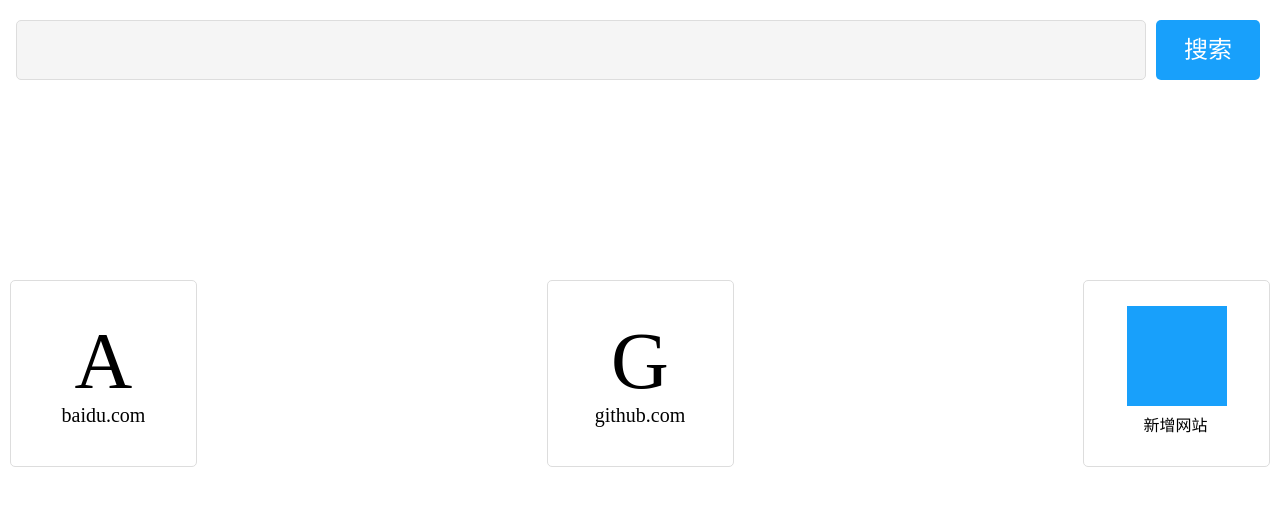
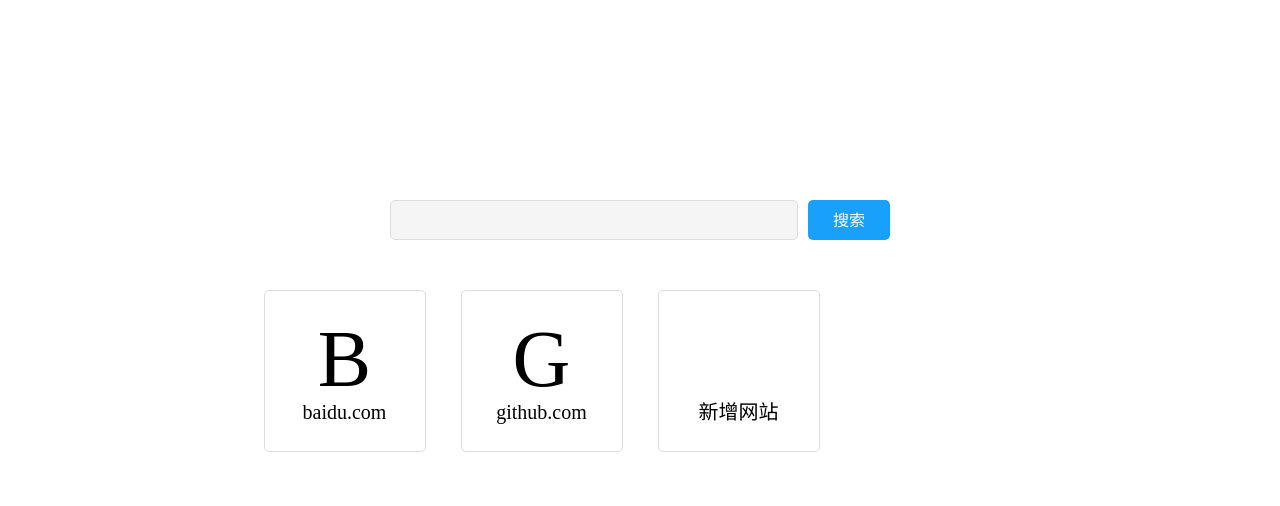
Before and after one commit to Brucezhiyu/daohang-1, a plain HTML site: page src/index.html in a window 1280 px wide. Drawn offline with nearby package versions, Linux system fonts and the light colour scheme.

Commit message:
second commit

```diff
--- a/dist/index.2cdaf7bc.css
+++ b/dist/index.2cdaf7bc.css
@@ -13,17 +13,37 @@ ul,
 ol {
   list-style: none;
 }
+a {
+  color: inherit;
+  text-decoration: none;
+}
+img {
+  max-width: 100%;
+}
 .globalHeader {
+  margin: 10px;
+}
+@media (min-width: 500px) {
+  .globalHeader {
+    margin-top: 200px;
+  }
 }
 .searchForm {
   margin: 20px 20px 16px 16px;
   display: flex;
   justify-content: space-between;
 }
+@media (min-width: 500px) {
+  .searchForm {
+    max-width: 500px;
+    margin-left: auto;
+    margin-right: auto;
+  }
+}
 .searchForm > input {
   width: 100%;
   margin-right: 10px;
-  height: 60px;
+  height: 40px;
   padding: 0 10px;
   border: 1px solid #ddd;
   background: rgba(221, 221, 221, 0.3);
@@ -31,47 +51,64 @@ ol {
 }
 .searchForm > button {
   white-space: nowrap;
-  padding: 0 28px;
+  padding: 0 25px;
   background: #18a0fb;
   border: none;
   border-radius: 5px;
   font-family: Roboto;
   font-style: normal;
   font-weight: normal;
-  font-size: 24px;
+  font-size: 16px;
   line-height: 21px;
   text-align: center;
   color: #ffffff;
 }
 .globalMain {
+  max-width: 753px;
+  margin-left: auto;
+  margin-right: auto;
 }
 .siteList {
   display: flex;
   flex-wrap: wrap;
+  margin: 50px 0px 20px 20px;
+  margin-right: 20px;
   justify-content: space-between;
-  margin: 200px 0px 10px 10px;
-  margin-right: 10px;
+}
+@media (min-width: 500px) {
+  .siteList {
+    margin-left: 0;
+    margin-right: -35px;
+    justify-content: flex-start;
+  }
 }
 .siteList > li {
   border: 1px solid #ddd;
   margin-bottom: 18px;
   border-radius: 5px;
 }
+@media (min-width: 500px) {
+  .siteList > li {
+    margin-right: 35px;
+  }
+}
 .siteList .site {
-  width: 185px;
-  height: 185px;
+  width: 160px;
+  height: 160px;
   display: flex;
   justify-content: center;
   align-items: center;
   flex-direction: column;
+  position: relative;
 }
 .siteList .site > .logo {
-  width: 42px;
+  width: 75px;
   height: 75px;
   font-size: 80px;
   display: flex;
   justify-content: center;
   align-items: center;
+  text-transform: uppercase;
 }
 .siteList .site > .link {
   width: 39px;
@@ -82,21 +119,37 @@ ol {
   justify-content: center;
   align-items: center;
 }
-.globalMain .addButton {
-  width: 185px;
-  height: 185px;
+.siteList .site > .close {
+  position: absolute;
+  top: 5px;
+  right: 5px;
+  display: none;
+}
+.siteList .site:hover > .close {
+  display: block;
+}
+.siteList .addButton {
+  width: 160px;
+  height: 160px;
   display: flex;
   justify-content: center;
   align-items: center;
   flex-direction: column;
 }
-.globalMain .addButton .icon {
-  width: 100px;
-  height: 100px;
-  background: #18a0fb;
+.siteList .addButton .icon-wrapper {
+  display: flex;
+  justify-content: center;
+  align-items: center;
+  flex-direction: column;
 }
-.globalMain .addButton .text {
+.siteList .addButton .icon {
+  width: 75px;
+  height: 75px;
+}
+.siteList .addButton .text {
   padding: 5px 17px;
+  font-size: 20px;
+  margin-top: 4px;
 }
 
 /*# sourceMappingURL=index.2cdaf7bc.css.map */
--- /dev/null
+++ b/dist/index.93466a68.js
@@ -0,0 +1,2 @@
+const $siteList=$(".siteList"),$lastLi=$siteList.find("li.last"),x=localStorage.getItem("x"),xObject=JSON.parse(x),hashMap=xObject||[{logo:"B",logoType:"text",url:"https://www.baidu.com/"},{logo:"G",logoType:"image",url:"https://github.com/"}],simplifyUrl=e=>e.replace("https://","").replace("http://","").replace("www.","").replace(/\/.*/,""),render=()=>{$siteList.find("li:not(.last)").remove(),hashMap.forEach(((e,o)=>{const s=$(`<li>\n            <div class="site">\n              <div class="logo">${e.logo}</div>\n              <div class="link">${simplifyUrl(e.url)}</div>\n              <div class="close">\n              <svg class="icon" aria-hidden="true">\n                  <use xlink:href="#icon-close"></use>\n              </svg>\n              </div>\n          </div>\n    </li>`).insertBefore($lastLi);s.on("click",(()=>{window.open(e.url)})),s.on("click",".close",(e=>{e.stopPropagation(),hashMap.splice(o,1),render()}))}))};render(),$(".addButton").on("click",(()=>{let e=window.prompt("请问你要添加的网址是什么?");0!==e.indexOf("http")&&(e="https://"+e),hashMap.push({logo:simplifyUrl(e)[0],logoType:"text",url:e}),render()})),window.onbeforeunload=()=>{const e=JSON.stringify(hashMap);localStorage.setItem("x",e)},$(document).on("keypress",(e=>{const{key:o}=e;for(let e=0;e<hashMap.length;e++)hashMap[e].logo.toLowerCase()===o&&window.open(hashMap[e].url)}));
+//# sourceMappingURL=index.93466a68.js.map
--- a/src/index.html
+++ b/src/index.html
@@ -26,19 +26,7 @@
     </header>
     <main class="globalMain">
         <ul class="siteList">
-            <li>
-                <div class="site">
-                    <div class="logo">A</div>
-                    <div class="link">baidu.com</div>
-                </div>
-            </li>
-            <li>
-                <div class="site">
-                    <div class="logo">G</div>
-                    <div class="link">github.com</div>
-                </div>
-            </li>
-            <li>
+            <li class="last">
                 <div class="addButton">
                     <div class="icon-wrapper">
                         <svg class="icon" >
@@ -50,11 +38,13 @@
 
                     </div>
                 </div>
+
             </li>
         </ul>
     </main>
-<script src="//at.alicdn.com/t/font_3231278_fdjn1wcog2g.js"></script>
-    <script src="main.js"></script>
+<script src="//at.alicdn.com/t/font_3231278_i7gaigew6os.js"></script>
+<script src="https://cdn.bootcdn.net/ajax/libs/jquery/3.6.0/jquery.min.js"></script>
+<script src="main.js"></script>
 
 </body>
 </html>
--- a/src/main.js
+++ b/src/main.js
@@ -0,0 +1,73 @@
+const $siteList = $(".siteList");
+const $lastLi = $siteList.find("li.last");
+const x = localStorage.getItem("x");
+const xObject = JSON.parse(x);
+const hashMap = xObject || [
+  {
+    logo: "B",
+    logoType: "text",
+    url: "https://www.baidu.com/",
+  },
+  {
+    logo: "G",
+    logoType: "image",
+    url: "https://github.com/",
+  },
+];
+const simplifyUrl = (url) => {
+  return url
+    .replace("https://", "")
+    .replace("http://", "")
+    .replace("www.", "")
+    .replace(/\/.*/, ""); //删除/开头的内容（正则表达式）
+};
+const render = () => {
+  $siteList.find("li:not(.last)").remove();
+
+  hashMap.forEach((node, index) => {
+    const $li = $(`<li>
+            <div class="site">
+              <div class="logo">${node.logo}</div>
+              <div class="link">${simplifyUrl(node.url)}</div>
+              <div class="close">
+              <svg class="icon" aria-hidden="true">
+                  <use xlink:href="#icon-close"></use>
+              </svg>
+              </div>
+          </div>
+    </li>`).insertBefore($lastLi);
+    $li.on("click", () => {
+      window.open(node.url);
+    });
+    $li.on("click", ".close", (e) => {
+      e.stopPropagation();
+      hashMap.splice(index, 1);
+      render();
+    });
+  });
+};
+render();
+$(".addButton").on("click", () => {
+  let url = window.prompt("请问你要添加的网址是什么?");
+  if (url.indexOf("http") !== 0) {
+    url = "https://" + url;
+  }
+  hashMap.push({
+    logo: simplifyUrl(url)[0],
+    logoType: "text",
+    url: url,
+  });
+  render();
+});
+window.onbeforeunload = () => {
+  const string = JSON.stringify(hashMap);
+  localStorage.setItem("x", string);
+};
+$(document).on("keypress", (e) => {
+  const { key } = e;
+  for (let i = 0; i < hashMap.length; i++) {
+    if (hashMap[i].logo.toLowerCase() === key) {
+      window.open(hashMap[i].url);
+    }
+  }
+});
--- a/src/style.css
+++ b/src/style.css
@@ -13,17 +13,37 @@ ul,
 ol {
   list-style: none;
 }
+a {
+  color: inherit;
+  text-decoration: none;
+}
+img {
+  max-width: 100%;
+}
 .globalHeader {
+  margin: 10px;
+}
+@media (min-width: 500px) {
+  .globalHeader {
+    margin-top: 200px;
+  }
 }
 .searchForm {
   margin: 20px 20px 16px 16px;
   display: flex;
   justify-content: space-between;
 }
+@media (min-width: 500px) {
+  .searchForm {
+    max-width: 500px;
+    margin-left: auto;
+    margin-right: auto;
+  }
+}
 .searchForm > input {
   width: 100%;
   margin-right: 10px;
-  height: 60px;
+  height: 40px;
   padding: 0 10px;
   border: 1px solid #ddd;
   background: rgba(221, 221, 221, 0.3);
@@ -31,47 +51,64 @@ ol {
 }
 .searchForm > button {
   white-space: nowrap;
-  padding: 0 28px;
+  padding: 0 25px;
   background: #18a0fb;
   border: none;
   border-radius: 5px;
   font-family: Roboto;
   font-style: normal;
   font-weight: normal;
-  font-size: 24px;
+  font-size: 16px;
   line-height: 21px;
   text-align: center;
   color: #ffffff;
 }
 .globalMain {
+  max-width: 753px;
+  margin-left: auto;
+  margin-right: auto;
 }
 .siteList {
   display: flex;
   flex-wrap: wrap;
+  margin: 50px 0px 20px 20px;
+  margin-right: 20px;
   justify-content: space-between;
-  margin: 200px 0px 10px 10px;
-  margin-right: 10px;
+}
+@media (min-width: 500px) {
+  .siteList {
+    margin-left: 0;
+    margin-right: -35px;
+    justify-content: flex-start;
+  }
 }
 .siteList > li {
   border: 1px solid #ddd;
   margin-bottom: 18px;
   border-radius: 5px;
 }
+@media (min-width: 500px) {
+  .siteList > li {
+    margin-right: 35px;
+  }
+}
 .siteList .site {
-  width: 185px;
-  height: 185px;
+  width: 160px;
+  height: 160px;
   display: flex;
   justify-content: center;
   align-items: center;
   flex-direction: column;
+  position: relative;
 }
 .siteList .site > .logo {
-  width: 42px;
+  width: 75px;
   height: 75px;
   font-size: 80px;
   display: flex;
   justify-content: center;
   align-items: center;
+  text-transform: uppercase;
 }
 .siteList .site > .link {
   width: 39px;
@@ -82,19 +119,35 @@ ol {
   justify-content: center;
   align-items: center;
 }
-.globalMain .addButton {
-  width: 185px;
-  height: 185px;
+.siteList .site > .close {
+  position: absolute;
+  top: 5px;
+  right: 5px;
+  display: none;
+}
+.siteList .site:hover > .close {
+  display: block;
+}
+.siteList .addButton {
+  width: 160px;
+  height: 160px;
   display: flex;
   justify-content: center;
   align-items: center;
   flex-direction: column;
 }
-.globalMain .addButton .icon {
-  width: 100px;
-  height: 100px;
-  background: #18a0fb;
+.siteList .addButton .icon-wrapper {
+  display: flex;
+  justify-content: center;
+  align-items: center;
+  flex-direction: column;
 }
-.globalMain .addButton .text {
+.siteList .addButton .icon {
+  width: 75px;
+  height: 75px;
+}
+.siteList .addButton .text {
   padding: 5px 17px;
+  font-size: 20px;
+  margin-top: 4px;
 }
```
Also changed, not shown: dist/index.47fe56c9.css (added, +2 -0 lines), dist/index.de158e3a.js (+62 -0 lines), dist/index.html (+5 -15 lines), 5 other files.
